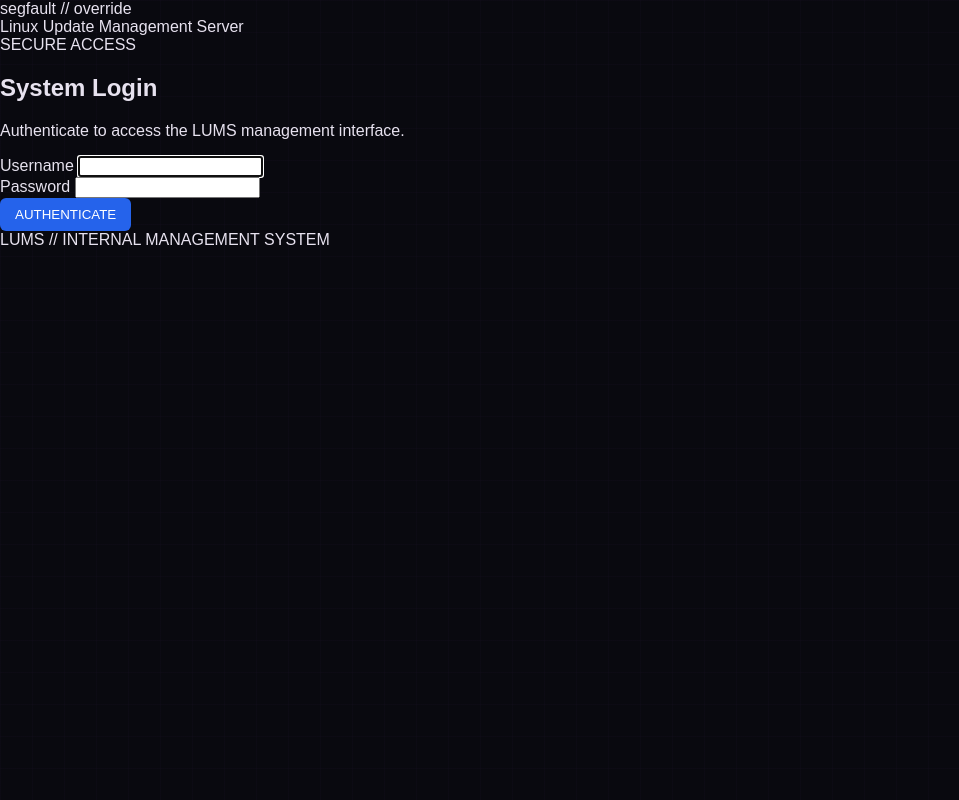
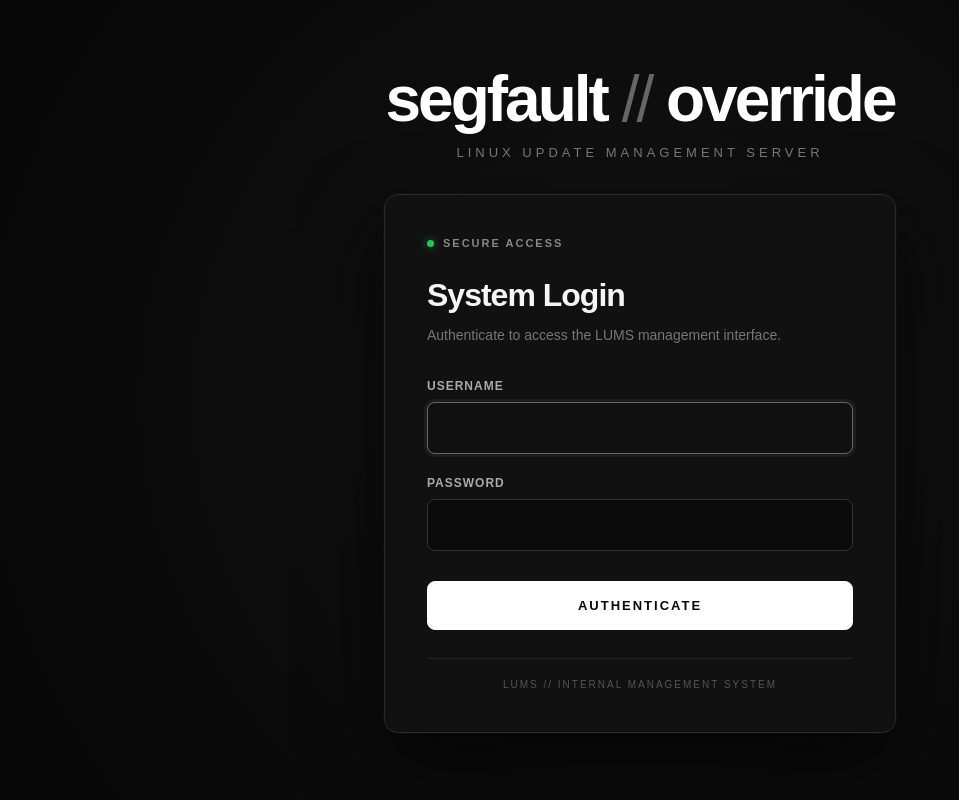
Before and after one commit to NovaForgeCtrl/LUMS, a Flask app: page /login in a window 1280 px wide. Shown: the whole page, without its empty margins (0-959 px from the left). Run offline with Flask 3, Linux system fonts and the light colour scheme.

Commit message:
Update style.css

```diff
--- a/server/static/style.css
+++ b/server/static/style.css
@@ -2237,3 +2237,229 @@ button:active {
 .metric-card:nth-child(4) .value {
     color: #67e8f9;
 }
+
+
+
+/* ============================================================
+   LUMS LOGIN
+   ============================================================ */
+
+.login-page {
+    min-height: 100vh;
+    margin: 0;
+    display: flex;
+    align-items: center;
+    justify-content: center;
+    background:
+        radial-gradient(
+            circle at center,
+            #161616 0%,
+            #0d0d0d 45%,
+            #070707 100%
+        );
+    color: #f5f5f5;
+    overflow: hidden;
+}
+
+.login-page::before {
+    content: "";
+    position: fixed;
+    inset: 0;
+    pointer-events: none;
+    opacity: 0.08;
+    background-image:
+        linear-gradient(
+            rgba(255,255,255,0.08) 1px,
+            transparent 1px
+        ),
+        linear-gradient(
+            90deg,
+            rgba(255,255,255,0.08) 1px,
+            transparent 1px
+        );
+    background-size: 40px 40px;
+}
+
+.login-container {
+    width: 100%;
+    max-width: 560px;
+    padding: 40px 24px;
+    position: relative;
+    z-index: 1;
+}
+
+.login-brand {
+    text-align: center;
+    margin-bottom: 34px;
+}
+
+.login-brand-main {
+    font-size: clamp(38px, 7vw, 64px);
+    font-weight: 800;
+    letter-spacing: -3px;
+    line-height: 1;
+    color: #ffffff;
+}
+
+.login-brand-main span {
+    color: #666666;
+    font-weight: 400;
+}
+
+.login-brand-sub {
+    margin-top: 14px;
+    color: #777777;
+    font-size: 13px;
+    letter-spacing: 4px;
+    text-transform: uppercase;
+}
+
+.login-card {
+    background: rgba(18, 18, 18, 0.94);
+    border: 1px solid #2b2b2b;
+    border-radius: 14px;
+    padding: 42px;
+    box-shadow:
+        0 30px 80px rgba(0, 0, 0, 0.65),
+        0 0 0 1px rgba(255,255,255,0.02);
+}
+
+.login-card-header {
+    display: flex;
+    align-items: center;
+    gap: 9px;
+    margin-bottom: 28px;
+    color: #888888;
+    font-size: 11px;
+    font-weight: 700;
+    letter-spacing: 2px;
+}
+
+.login-status-dot {
+    width: 7px;
+    height: 7px;
+    border-radius: 50%;
+    background: #22c55e;
+    box-shadow: 0 0 10px rgba(34,197,94,0.6);
+}
+
+.login-card h1 {
+    margin: 0;
+    font-size: 32px;
+    font-weight: 700;
+    letter-spacing: -1px;
+}
+
+.login-description {
+    margin: 10px 0 32px;
+    color: #777777;
+    font-size: 14px;
+    line-height: 1.6;
+}
+
+.login-form {
+    display: flex;
+    flex-direction: column;
+    gap: 22px;
+}
+
+.login-field {
+    display: flex;
+    flex-direction: column;
+    gap: 9px;
+}
+
+.login-field label {
+    color: #aaaaaa;
+    font-size: 12px;
+    font-weight: 600;
+    letter-spacing: 1px;
+    text-transform: uppercase;
+}
+
+.login-field input {
+    width: 100%;
+    box-sizing: border-box;
+    padding: 16px 17px;
+    border: 1px solid #333333;
+    border-radius: 8px;
+    background: #0b0b0b;
+    color: #ffffff;
+    font-size: 16px;
+    outline: none;
+    transition:
+        border-color 0.2s ease,
+        box-shadow 0.2s ease,
+        background 0.2s ease;
+}
+
+.login-field input:focus {
+    border-color: #666666;
+    background: #101010;
+    box-shadow:
+        0 0 0 3px rgba(255,255,255,0.05);
+}
+
+.login-button {
+    width: 100%;
+    margin-top: 8px;
+    padding: 16px;
+    border: 1px solid #ffffff;
+    border-radius: 8px;
+    background: #ffffff;
+    color: #080808;
+    font-size: 13px;
+    font-weight: 800;
+    letter-spacing: 2px;
+    cursor: pointer;
+    transition:
+        background 0.2s ease,
+        color 0.2s ease,
+        transform 0.2s ease;
+}
+
+.login-button:hover {
+    background: #dcdcdc;
+    transform: translateY(-1px);
+}
+
+.login-error {
+    margin-bottom: 20px;
+    padding: 12px 14px;
+    border: 1px solid #5f2020;
+    border-radius: 7px;
+    background: rgba(120, 20, 20, 0.15);
+    color: #f87171;
+    font-size: 13px;
+}
+
+.login-footer {
+    margin-top: 28px;
+    padding-top: 20px;
+    border-top: 1px solid #252525;
+    color: #555555;
+    text-align: center;
+    font-size: 10px;
+    letter-spacing: 2px;
+}
+
+@media (max-width: 600px) {
+
+    .login-container {
+        padding: 25px 16px;
+    }
+
+    .login-card {
+        padding: 30px 24px;
+    }
+
+    .login-brand-main {
+        font-size: 40px;
+        letter-spacing: -2px;
+    }
+
+    .login-brand-sub {
+        font-size: 10px;
+        letter-spacing: 2px;
+    }
+}
```
